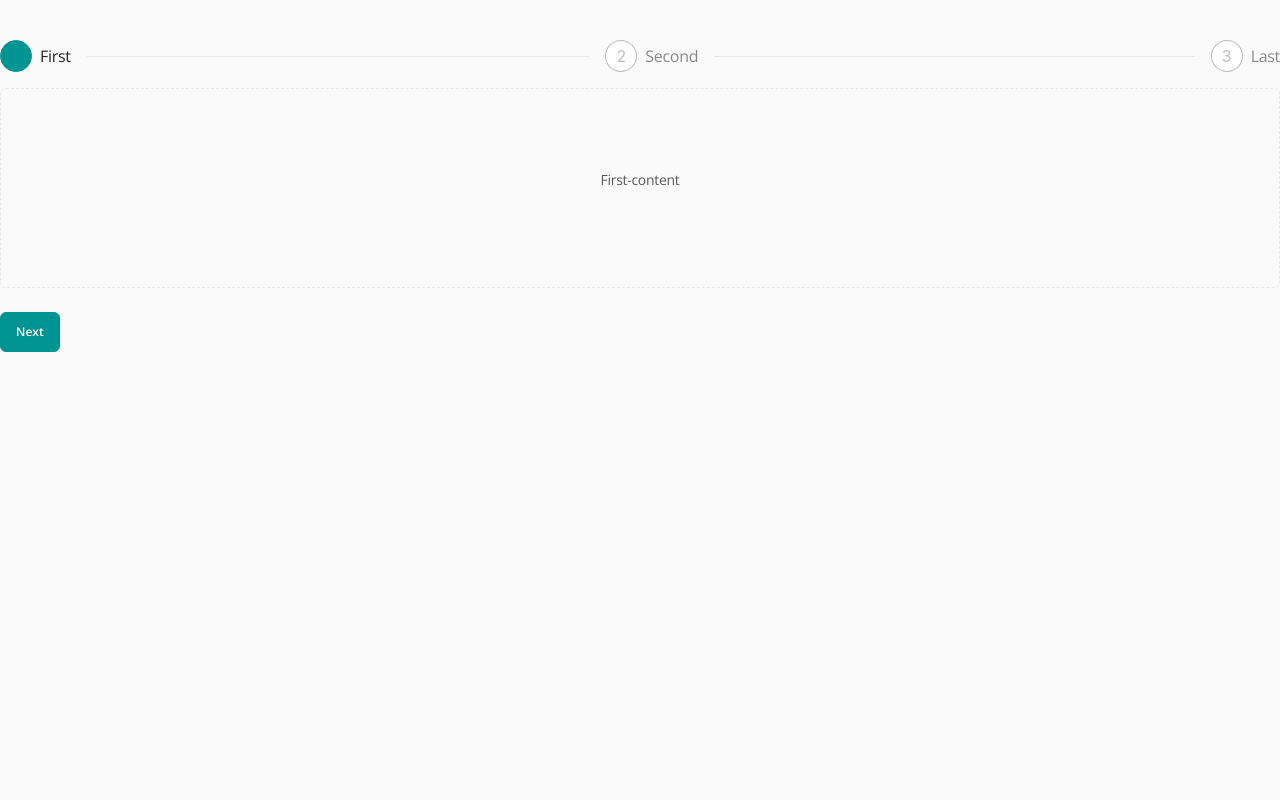
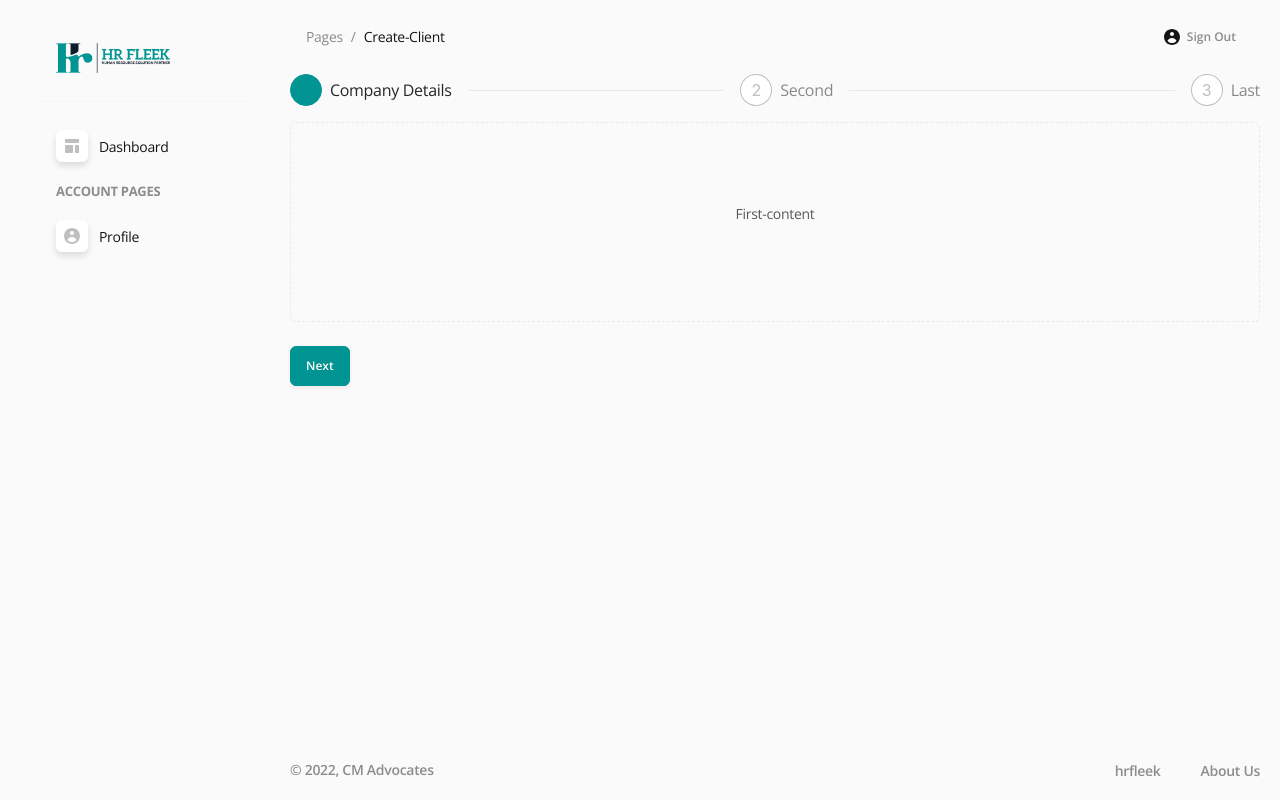
Before and after one commit to barizicommunications/hrfleek, a Vue app in the folder dashboard/: page /create-client in a window 1280 px wide. Built offline with nearby package versions, Linux system fonts and the light colour scheme; no server answers; what vue-github-buttons would draw is missing.

Commit message:
company setup

```diff
--- a/dashboard/src/router/index.js
+++ b/dashboard/src/router/index.js
@@ -140,6 +140,7 @@ let routes = [
   {
     path: "/create-client",
     name: "Create-Client",
+    layout: "dashboard",
     component: () => import("../views/CreateClient.vue"),
   },
 ];
--- a/dashboard/src/views/CreateClient.vue
+++ b/dashboard/src/views/CreateClient.vue
@@ -30,12 +30,12 @@
         current: 0,
         steps: [
           {
-            title: 'First',
+            title: 'Company Details',
             content: 'First-content',
           },
           {
             title: 'Second',
-            content: 'Second-content',
+            content: 'Departments',
           },
           {
             title: 'Last',
--- a/dashboard/src/views/Dashboard.vue
+++ b/dashboard/src/views/Dashboard.vue
@@ -344,6 +344,7 @@ import CardInfo2 from "../components/Cards/CardInfo2";
 import EmployeesTableVue from "../components/Tables/EmployeesTable.vue";
 import ClientCardVue from "../components/Cards/ClientCard.vue";
 import ClientForm from "../components/forms/ClientForm.vue";
+import router from "../router/index";
 
 // Counter Widgets stats
 const stats = [
@@ -384,6 +385,7 @@ const stats = [
 import { mapState } from "vuex";
 import * as fb from "../firebase";
 
+
 export default {
   components: {
     CardBarChart,
@@ -416,6 +418,9 @@ export default {
     };
   },
   methods: {
+    createClient(){
+      router.push("/create-client")
+    },
     getMeData() {
       fb.db
         .collectionGroup("team")
```
